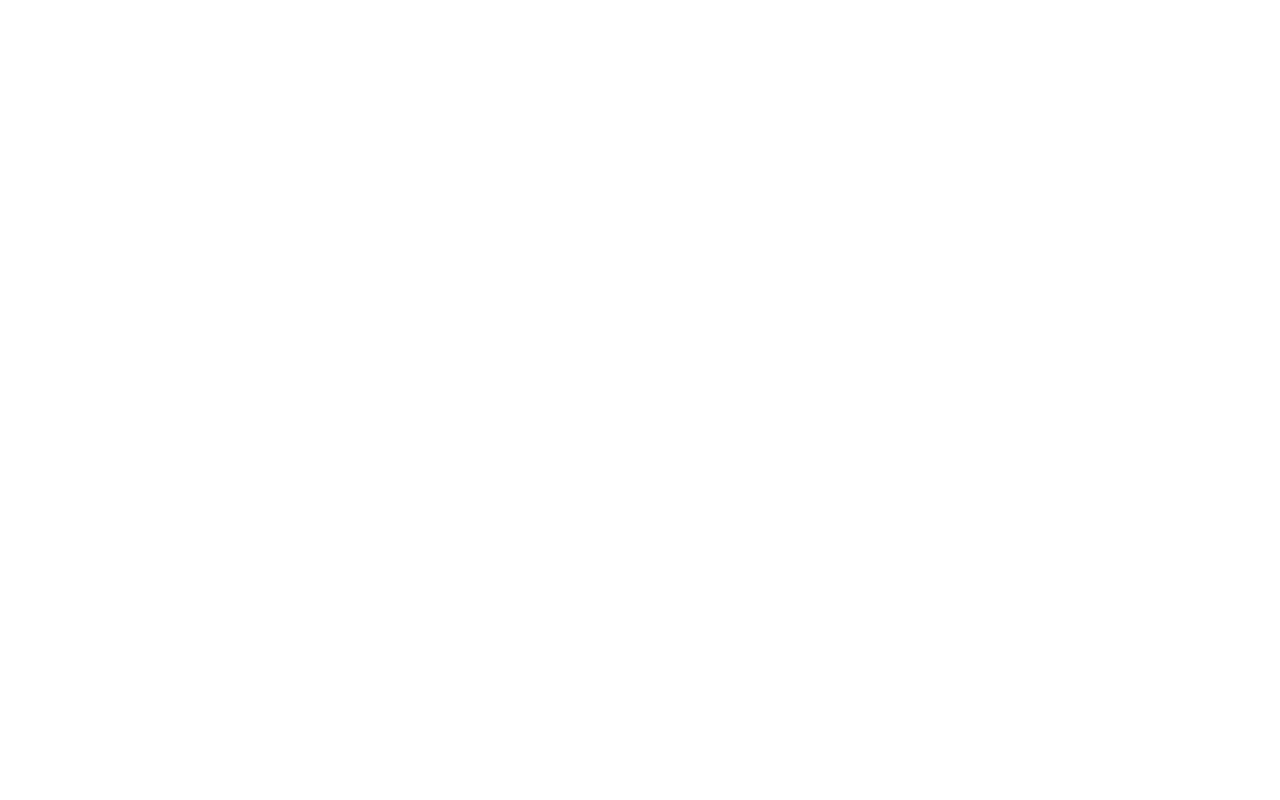
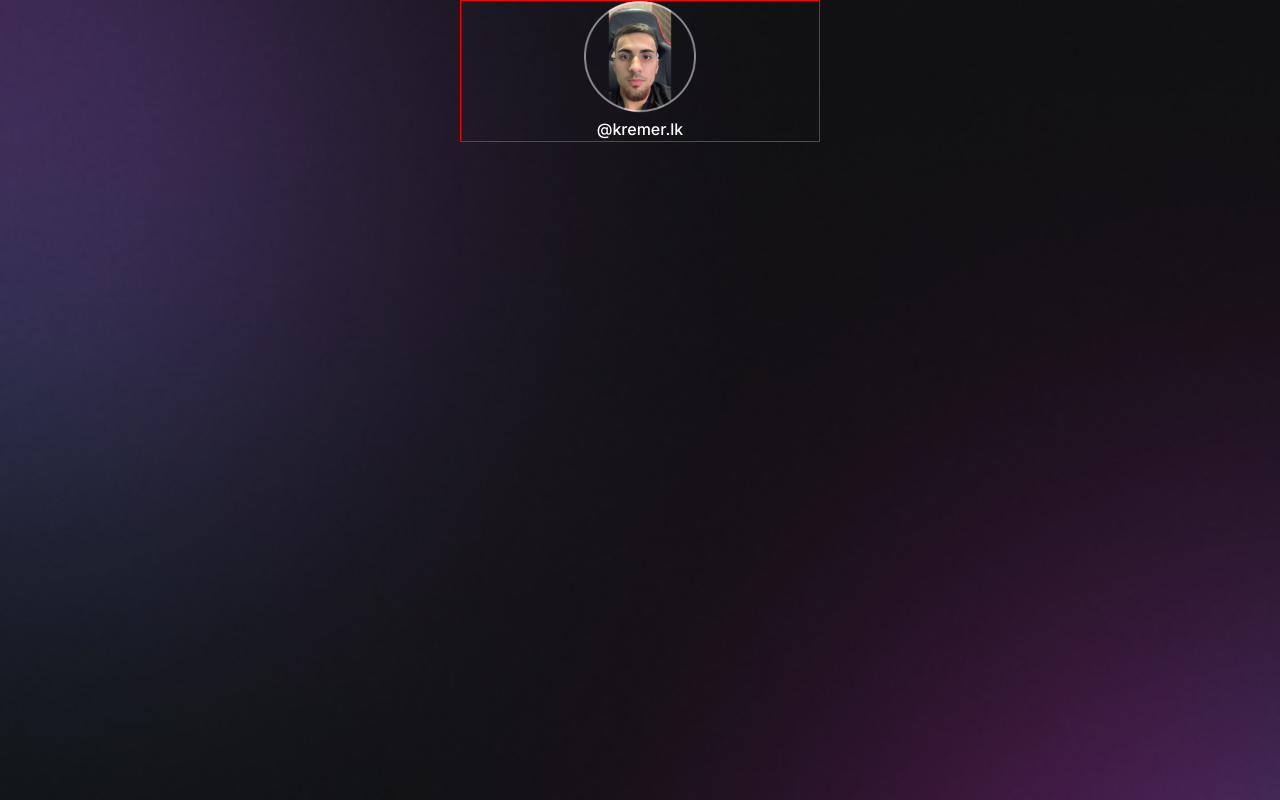
Before and after one commit to DevLeonardoK/MyProfile, a plain HTML site: page index.html in a window 1280 px wide. Drawn offline with Linux system fonts and the light colour scheme.

Commit message:
assets, html structure, styles

```diff
--- a/index.html
+++ b/index.html
@@ -2,12 +2,26 @@
 <html lang="pt-br">
   <!--elemento raiz-->
   <head>
+    <link rel="preconnect" href="https://fonts.googleapis.com" />
+    <link rel="preconnect" href="https://fonts.gstatic.com" crossorigin />
+    <link
+      href="https://fonts.googleapis.com/css2?family=Inter:wght@300..500&display=swap"
+      rel="stylesheet"
+    />
     <meta charset="UTF-8" />
     <meta name="viewport" content="width=device-width, initial-scale=1.0" />
     <link rel="stylesheet" href="css/styles.css" />
     <!--"rel == relacionamento com o "stylesheet" = css-->
     <!-- ./ significa que está na mesma pasta -->
-    <title>Projeto</title>
+    <title>DevLinks</title>
   </head>
-  <body></body>
+  <body>
+    <div class="container">
+      <!--Id nao repete-->
+      <div class="profile">
+        <img src="assets/avatar.png" alt="foto-de-perfil-LeonardoKremer" />
+        <p>@kremer.lk</p>
+      </div>
+    </div>
+  </body>
 </html>
--- a/sass/styles.sass
+++ b/sass/styles.sass
@@ -0,0 +1,36 @@
+*
+    margin: 0
+    padding: 0
+    box-sizing: border-box
+
+
+
+
+
+body
+
+    // background-image: url(/assets/bg-mobile.jpg)
+    // background-repeat: no-repeat
+    // background-position: top center // Eixo y começa no top e x no center
+    // background-size: cover // Cobrir todo o background visivel sem perder detalhes
+
+    //background: color image repeat position / size ===> Jeito encurtado / shorthand
+    background: url(/assets/bg-mobile.jpg) no-repeat top center/cover
+    font-family: "Inter", sans-serif
+    color: #ffffff
+
+
+.container
+    margin: 0 auto //
+    width: 360px
+    //height: 712px == A altura deve ser fluída, o conjunto de elementos define a altura final.
+    border: 1px solid red
+
+    .profile
+        text-align: center
+        img
+            width: 112px
+        p
+            font-weight: 500
+            line-height: 24px
+            //font-size: 16px
```
Also changed, not shown: assets/avatar-light.png (added), assets/avatar-profile.jpeg (added), assets/avatar.png (added), assets/bg-desktop-light.jpg (added), assets/bg-desktop.jpg (added), assets/bg-mobile-light.jpg (added), assets/bg-mobile.jpg (added), assets/moon-stars.svg (added), assets/sun.svg (added), css/styles.css, 2 other files.
